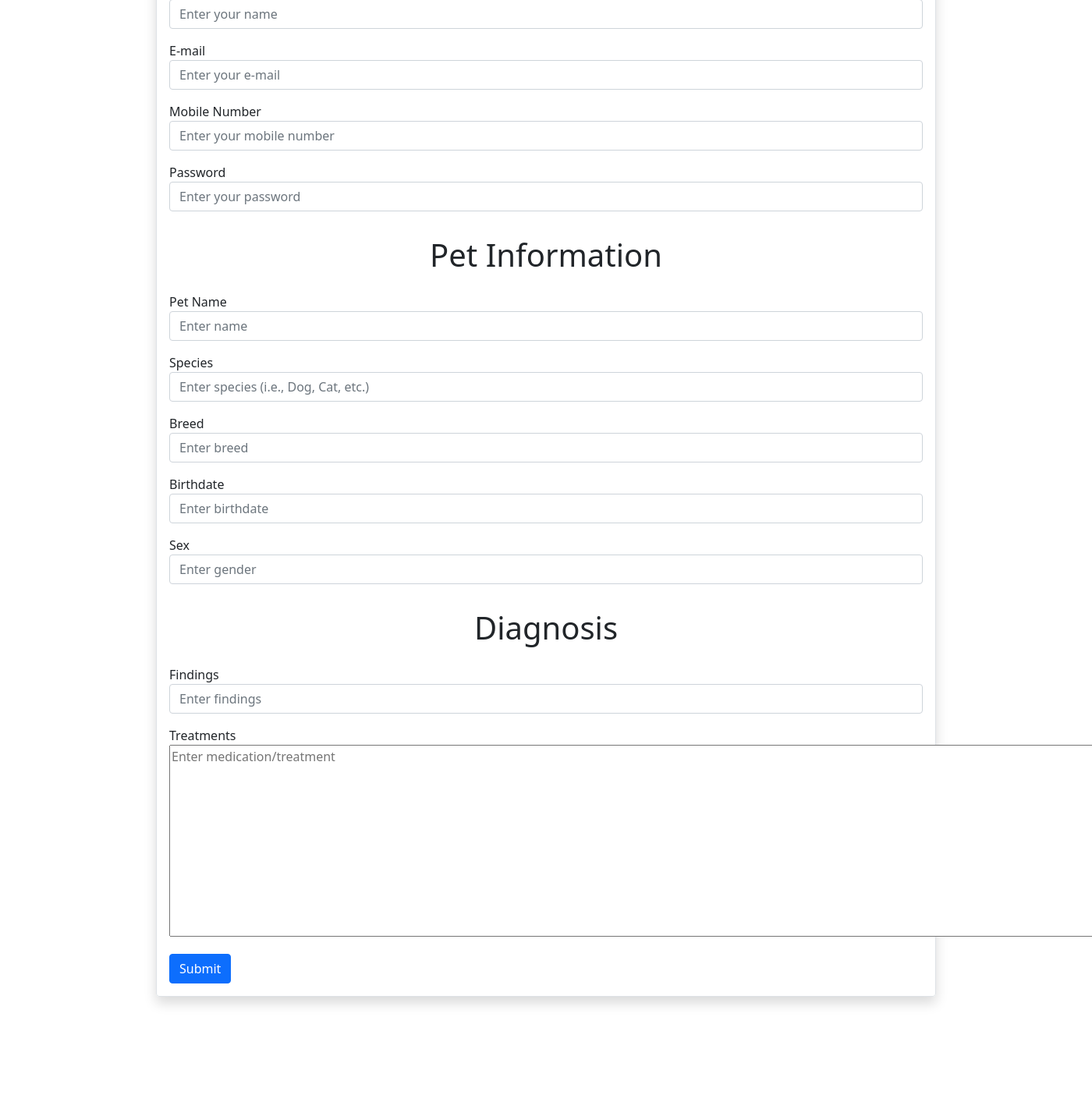
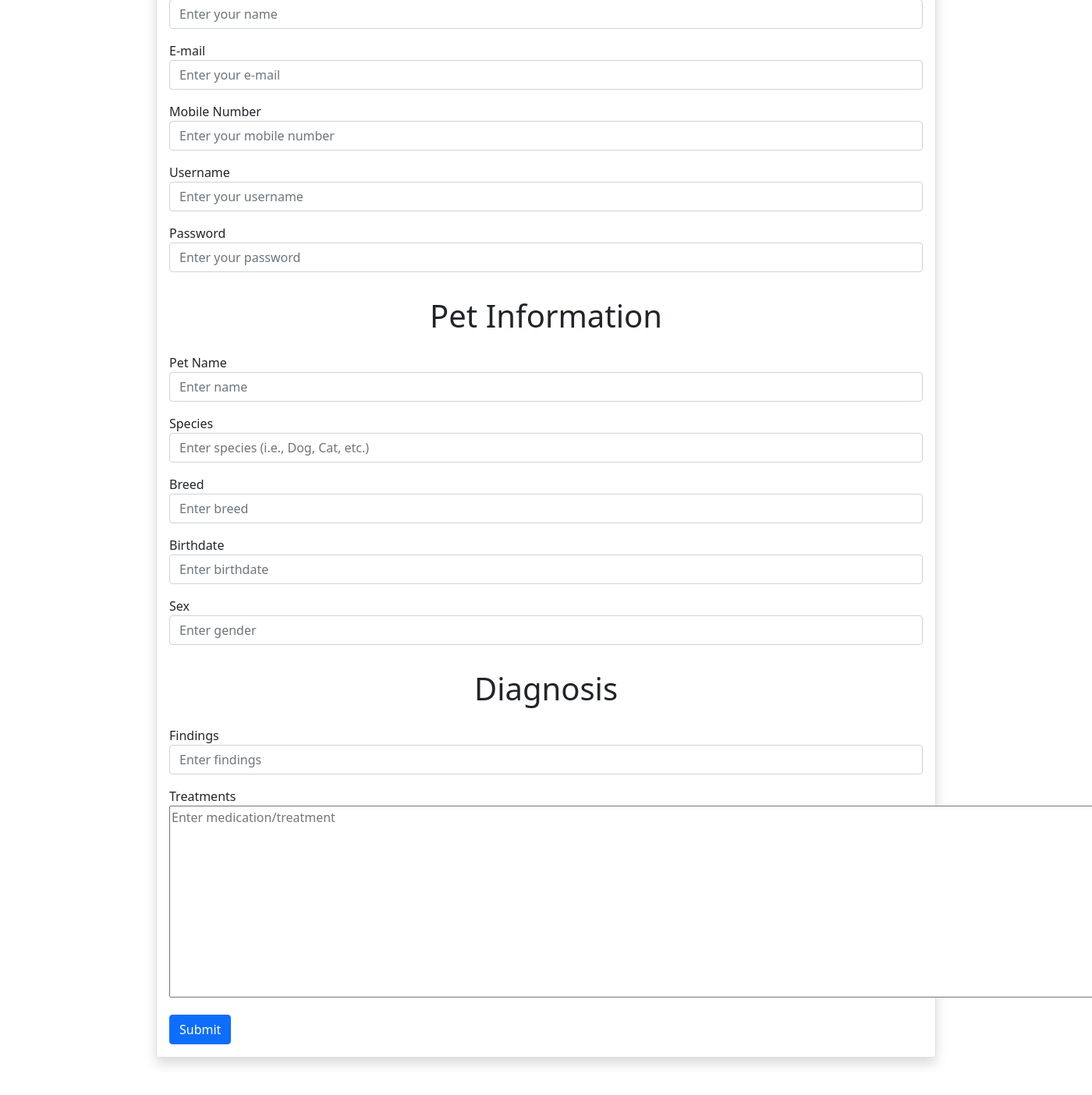
Before and after one commit to EMTEE-001/Kingdom-Animalia, a PHP site: page /user.php in a window 1400 px wide; the page is wider, and only the part inside the window is pictured. Shown: the part 178-1582 px from the top of that part at 78% size. Before the commit the page ends 1467 px from the top of that part, so only its background shows below. Run offline with PHP 8.4, Linux system fonts and the light colour scheme.

Commit message:
with username

```diff
--- a/admin/display.php
+++ b/admin/display.php
@@ -23,6 +23,7 @@ include 'connect.php'; ?>
                     <th scope="col">Name</th>
                     <th scope="col">E-mail</th>
                     <th scope="col">Mobile</th>
+                    <th scope="col">Username</th>
                     <th scope="col">Password</th>
                     <th scope="col">Operations</th>
                 </tr>
@@ -38,12 +39,14 @@ include 'connect.php'; ?>
                         $name = $row['name'];
                         $email = $row['email'];
                         $mobile = $row['mobile'];
+                        $username = $row['username'];
                         $password = $row['password'];
                         echo '<tr>
                             <th scope="row">' . $id . '</th>
                             <td>' . $name . '</td>
                             <td>' . $email . '</td>
                             <td>' . $mobile . '</td>
+                            <td>' . $username . '</td>
                             <td>' . $password . '</td>
 
                             <td>
--- a/admin/user.php
+++ b/admin/user.php
@@ -7,6 +7,7 @@ if (isset($_POST['submit'])) {
     $name = $_POST['name'];
     $email = $_POST['email'];
     $mobile = $_POST['mobile'];
+    $username = $_POST['username'];
     $password = $_POST['password'];
 
     /*<!-- PET INFO: pname,species,breed, bday, sex-->*/
@@ -20,8 +21,8 @@ if (isset($_POST['submit'])) {
     $findings = $_POST['findings'];
     $treatments = $_POST['treatments'];
 
-    $sql = "insert into `crud` (name,email,mobile,password)
-    values('$name','$email','$mobile','$password')";
+    $sql = "insert into `crud` (name,email,mobile,username,password)
+    values('$name','$email','$mobile','$username','$password')";
 
     $sql2 = "insert into `pet_information` (pname,species,breed,bday,sex)
     values('$pname','$species','$breed','$bday','$sex')";
@@ -79,6 +80,11 @@ if (isset($_POST['submit'])) {
                 <label>Mobile Number</label>
                 <input type="text" class="form-control" placeholder="Enter your mobile number" name="mobile" autocomplete="off">
             </div>
+            <!--USERNAME -->
+            <div class="mb-3">
+                <label>Username</label>
+                <input type="text" class="form-control" placeholder="Enter your username" name="username" autocomplete="off">
+            </div>
             <!--PASSWORD -->
             <div class="mb-3">
                 <label>Password</label>
```
Also changed, not shown: admin/update.php (+7 -0 lines).
